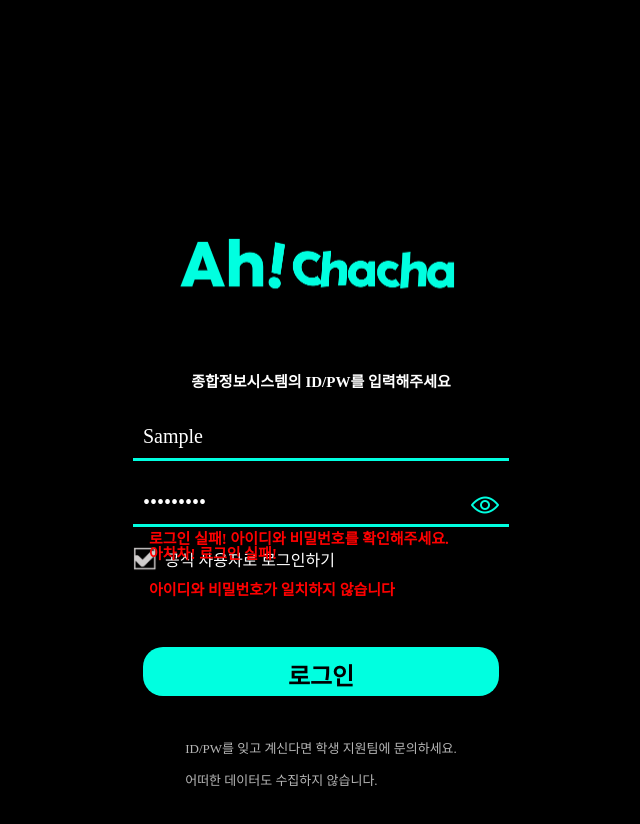
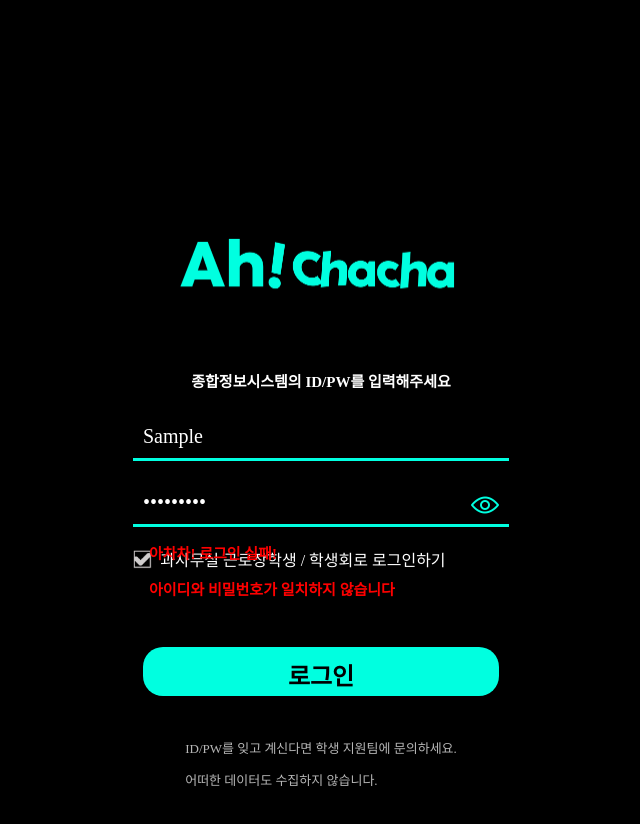
Before and after one commit to Ahchacha-CapstoneDesign/Web, a React (Create React App) app: page / in a window 1280 px wide. Both pictures are taken after typing "Sample", "Sample123" into the empty fields and a click on the button "로그인". Shown: the top 824 px of the page, without its empty margins (319-959 px from the left). Built offline with nearby package versions, Linux system fonts and the light colour scheme; no server answers.

Commit message:
[ADD] OFFICIAL, PERSON별 로그인 기능 추가

```diff
--- a/src/pages/Login/Login.jsx
+++ b/src/pages/Login/Login.jsx
@@ -31,12 +31,20 @@ const Login = () => {
 
   const handleLogin = async (event) => {
     event.preventDefault();
+    if (isOfficial && !canOfficial) {
+      setOfficialLoginError('공식 사용자로의 인증이 필요합니다!');
+      return;
+    }
+    console.log("Login attempt:", username, password, "Official:", isOfficial);
     try {
+      const personOrOfficial = isOfficial && canOfficial ? "OFFICIAL" : "PERSON";
       const response = await apiClient.post('/users/login', {
         id: username,
         passwd: password,
-        personOrOfficial: isOfficial ? "OFFICIAL" : "PERSON"  // 서버에 전달할 로그인 유형
+        personOrOfficial: personOrOfficial  // 서버에 전달할 로그인 유형
       });
+      console.log("Server response:", response.data);
+
 
       localStorage.setItem('userName', response.data.name);
       localStorage.setItem('userTrack', response.data.track1);
@@ -57,6 +65,7 @@ const Login = () => {
       if (response.data.authenticationValue === 'CANOFFICIAL' && isOfficial) {
         if (response.data.personOrOfficial !== 'OFFICIAL') {
           setOfficialLoginError('공식 사용자로의 인증이 필요합니다!');
+          console.error('Official login attempt failed:', officialLoginError);
           return;
         }
       }
@@ -103,10 +112,9 @@ const Login = () => {
 
         <CheckboxContainer onClick={handleCheckboxChange}>
             <CheckboxIcon src={isOfficial ? "/assets/img/Check.png" : "/assets/img/Unchecked.png"} />
-            <Label>공식 사용자로 로그인하기</Label>
+            <Label>과사무실 근로장학생 / 학생회로 로그인하기</Label>
           </CheckboxContainer>
-        {loginFailed && <ErrorMessage>로그인 실패! 아이디와 비밀번호를 확인해주세요.</ErrorMessage>}
-        {loginFailed && <ErrorMessage>
+          {loginFailed && <ErrorMessage>
           <p>아차차! 로그인 실패! </p>
           <p>아이디와 비밀번호가 일치하지 않습니다</p>
           </ErrorMessage>}
@@ -246,12 +254,14 @@ const CheckboxContainer = styled.div`
 `;
 
 const CheckboxIcon = styled.img`
-  width: 24px;
-  height: 24px;
+  width: 1.2rem;
+  height: 1.2rem;
 `;
 
 const Label = styled.label`
   margin-left: 0.5rem;
   color: white;
-  font-family: "Pretendard";
+  font-family: 'Pretendard';
+  cursor: pointer;
+  font-weight: 400;
 `;
```
